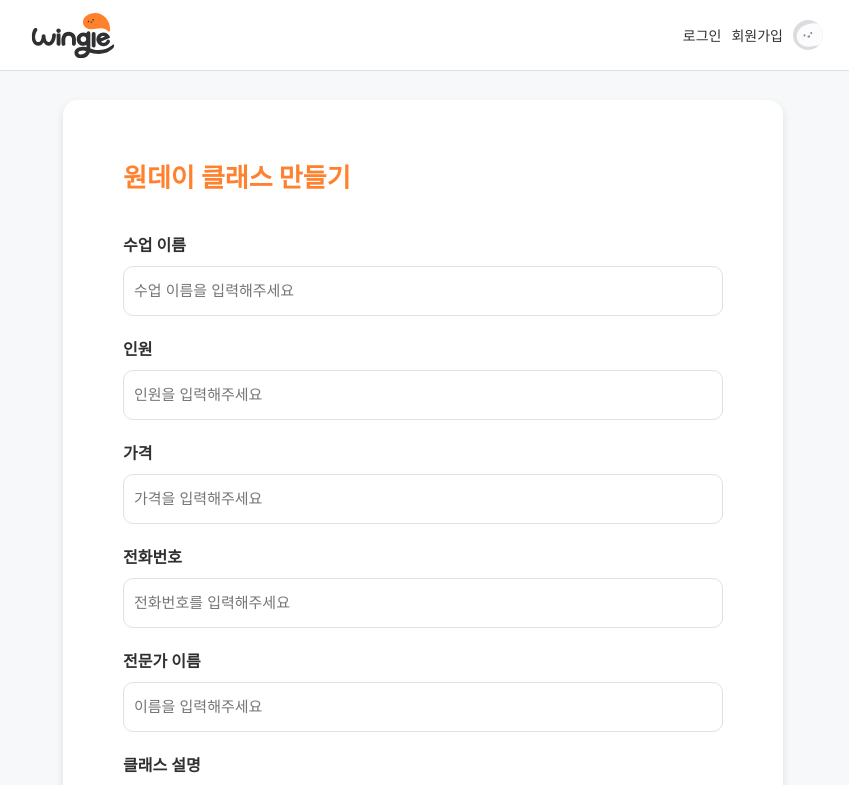
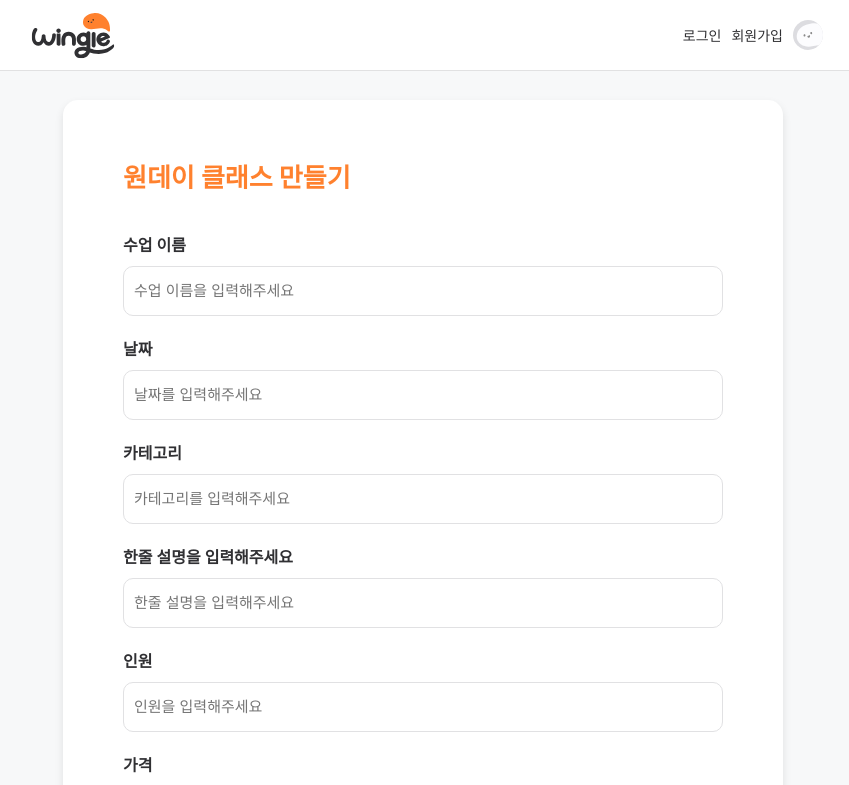
Before and after one commit to sehee-xx/Wingle, a Next.js app: page /createClass in a window 1280 px wide. Shown: the top 785 px of the page, without its empty margins (217-1066 px from the left). Built offline with nearby package versions, Linux system fonts and the light colour scheme.

Commit message:
Modify: createClass post 연결

```diff
--- a/src/app/createClass/page.tsx
+++ b/src/app/createClass/page.tsx
@@ -1,14 +1,98 @@
 "use client";
-import React from "react";
+import React, { useState } from "react";
 import styled from "styled-components";
 import Header from "../../components/Header";
+import axios from "axios";
 import { useRouter } from "next/navigation";
+import Swal from "sweetalert2";
 
 const CreateClass = () => {
   const router = useRouter();
+  const [formData, setFormData] = useState({
+    title: "",
+    description: "",
+    phone: "",
+    category: "",
+    date: "",
+    location: "",
+    price: "",
+    participants: "",
+    content: "",
+  });
+  const [thumbnail, setThumbnail] = useState<File | null>(null);
+  const [additionalImages, setAdditionalImages] = useState<FileList | null>(
+    null
+  );
 
-  const handleRegistClick = () => {
-    router.push("/card");
+  const handleInputChange = (
+    e: React.ChangeEvent<HTMLInputElement | HTMLTextAreaElement>
+  ) => {
+    const { name, value } = e.target;
+    setFormData((prevFormData) => ({
+      ...prevFormData,
+      [name]: value,
+    }));
+  };
+
+  const handleThumbnailChange = (e: React.ChangeEvent<HTMLInputElement>) => {
+    if (e.target.files && e.target.files.length > 0) {
+      setThumbnail(e.target.files[0]);
+    }
+  };
+
+  const handleAdditionalImagesChange = (
+    e: React.ChangeEvent<HTMLInputElement>
+  ) => {
+    if (e.target.files && e.target.files.length > 0) {
+      setAdditionalImages(e.target.files);
+    }
+  };
+
+  const handleRegistClick = async () => {
+    const data = new FormData();
+    for (const key in formData) {
+      if (formData[key as keyof typeof formData]) {
+        data.append(key, formData[key as keyof typeof formData]);
+      }
+    }
+    if (thumbnail) {
+      data.append("image", thumbnail);
+    }
+    if (additionalImages) {
+      for (let i = 0; i < additionalImages.length; i++) {
+        data.append("files", additionalImages[i]);
+      }
+    }
+
+    const token = localStorage.getItem("token");
+
+    console.log("data", data);
+
+    data.forEach((value, key) => {
+      console.log(`!!!!!${key}: ${value}`);
+    });
+
+    console.log(`${process.env.BACKEND_HOSTNAME}`);
+
+    try {
+      await axios.post(`${process.env.BACKEND_HOSTNAME}/courses`, data, {
+        headers: {
+          Authorization: `Bearer ${token}`,
+        },
+      });
+      Swal.fire({
+        icon: "success",
+        title: "클래스가 등록되었습니다!",
+      });
+      // router.push("/card");
+    } catch (error) {
+      console.error("Failed to create class:", error, error.message);
+      Swal.fire({
+        icon: "error",
+        title: "Failed to create class",
+        text: error.response ? error.response.data.message : error.message,
+      });
+    }
   };
 
   return (
@@ -19,35 +103,101 @@ const CreateClass = () => {
           <Title>원데이 클래스 만들기</Title>
           <InfoGroup>
             <SubLabel>수업 이름</SubLabel>
-            <InfoInput placeholder="수업 이름을 입력해주세요" />
+            <InfoInput
+              name="title"
+              placeholder="수업 이름을 입력해주세요"
+              value={formData.title}
+              onChange={handleInputChange}
+            />
+          </InfoGroup>
+          <InfoGroup>
+            <SubLabel>날짜</SubLabel>
+            <InfoInput
+              name="date"
+              placeholder="날짜를 입력해주세요"
+              value={formData.date}
+              onChange={handleInputChange}
+            />
+          </InfoGroup>
+          <InfoGroup>
+            <SubLabel>카테고리</SubLabel>
+            <InfoInput
+              name="category"
+              placeholder="카테고리를 입력해주세요"
+              value={formData.category}
+              onChange={handleInputChange}
+            />
+          </InfoGroup>
+          <InfoGroup>
+            <SubLabel>한줄 설명을 입력해주세요</SubLabel>
+            <InfoInput
+              name="description"
+              placeholder="한줄 설명을 입력해주세요"
+              value={formData.description}
+              onChange={handleInputChange}
+            />
           </InfoGroup>
           <InfoGroup>
             <SubLabel>인원</SubLabel>
-            <InfoInput placeholder="인원을 입력해주세요" />
+            <InfoInput
+              name="participants"
+              placeholder="인원을 입력해주세요"
+              value={formData.participants}
+              onChange={handleInputChange}
+            />
           </InfoGroup>
           <InfoGroup>
             <SubLabel>가격</SubLabel>
-            <InfoInput placeholder="가격을 입력해주세요" />
+            <InfoInput
+              name="price"
+              placeholder="가격을 입력해주세요"
+              value={formData.price}
+              onChange={handleInputChange}
+            />
           </InfoGroup>
           <InfoGroup>
             <SubLabel>전화번호</SubLabel>
-            <InfoInput placeholder="전화번호를 입력해주세요" />
+            <InfoInput
+              name="phone"
+              placeholder="전화번호를 입력해주세요"
+              value={formData.phone}
+              onChange={handleInputChange}
+            />
           </InfoGroup>
           <InfoGroup>
-            <SubLabel>전문가 이름</SubLabel>
-            <InfoInput placeholder="이름을 입력해주세요" />
+            <SubLabel>장소</SubLabel>
+            <InfoInput
+              name="location"
+              placeholder="장소를 입력해주세요"
+              value={formData.location}
+              onChange={handleInputChange}
+            />
           </InfoGroup>
           <InfoGroup>
             <SubLabel>클래스 설명</SubLabel>
-            <InfoTextarea placeholder="클래스에 대해 설명해주세요" />
+            <InfoTextarea
+              name="content"
+              placeholder="클래스에 대해 설명해주세요"
+              value={formData.content}
+              onChange={handleInputChange}
+            />
           </InfoGroup>
           <InfoGroup>
             <SubLabel>썸네일 첨부</SubLabel>
-            <ImageUploadInput type="file" accept="image/*" />
+            <ImageUploadInput
+              type="file"
+              accept="image/*"
+              onChange={handleThumbnailChange}
+            />
           </InfoGroup>
           <InfoGroup>
             <SubLabel>추가 이미지 첨부</SubLabel>
-            <MultipleImagesUploadInput type="file" accept="image/*" multiple />
+            <MultipleImagesUploadInput
+              type="file"
+              accept="image/*"
+              multiple
+              onChange={handleAdditionalImagesChange}
+            />
           </InfoGroup>
           <SubmitButton onClick={handleRegistClick}>등록하기</SubmitButton>
         </FormWrapper>
```
